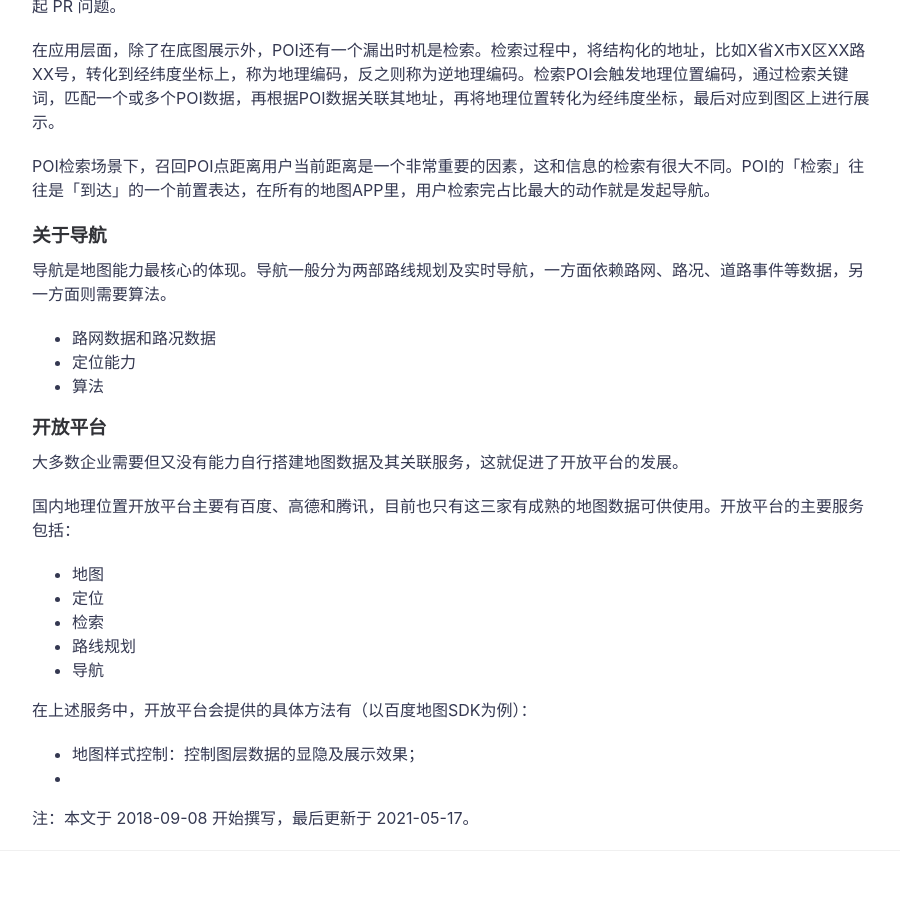
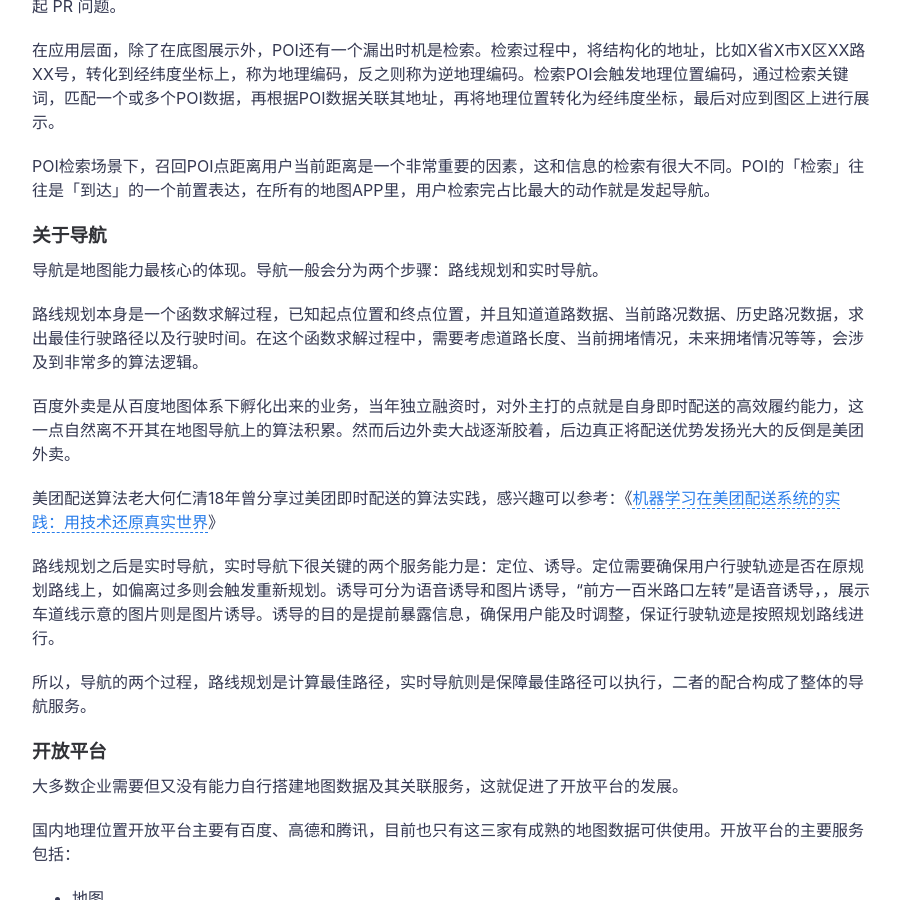
Before and after one commit to icarus507/icarus507.github.io, a Jekyll site: the page built from _posts/2018-09-08-谈谈地图（下）.md, in a window 1280 px wide and 900 px high, scrolled down 1714 px. Shown: the whole window, without its empty margins (188-1088 px from the left). Built offline with Jekyll 4.4.1, drawn with Linux system fonts in a browser that asks for light colours.

Commit message:
Update 2018-09-08-谈谈地图（下）.md

```diff
--- a/_posts/2018-09-08-谈谈地图（下）.md
+++ b/_posts/2018-09-08-谈谈地图（下）.md
@@ -45,11 +45,17 @@ POI检索场景下，召回POI点距离用户当前距离是一个非常重要
 
 ### 关于导航
 
-导航是地图能力最核心的体现。导航一般分为两部路线规划及实时导航，一方面依赖路网、路况、道路事件等数据，另一方面则需要算法。
+导航是地图能力最核心的体现。导航一般会分为两个步骤：路线规划和实时导航。
 
-* 路网数据和路况数据
-* 定位能力
-* 算法
+路线规划本身是一个函数求解过程，已知起点位置和终点位置，并且知道道路数据、当前路况数据、历史路况数据，求出最佳行驶路径以及行驶时间。在这个函数求解过程中，需要考虑道路长度、当前拥堵情况，未来拥堵情况等等，会涉及到非常多的算法逻辑。
+
+百度外卖是从百度地图体系下孵化出来的业务，当年独立融资时，对外主打的点就是自身即时配送的高效履约能力，这一点自然离不开其在地图导航上的算法积累。然而后边外卖大战逐渐胶着，后边真正将配送优势发扬光大的反倒是美团外卖。
+
+美团配送算法老大何仁清18年曾分享过美团即时配送的算法实践，感兴趣可以参考：《[机器学习在美团配送系统的实践：用技术还原真实世界](https://tech.meituan.com/2018/12/13/machine-learning-in-distribution-practice.html)》
+
+路线规划之后是实时导航，实时导航下很关键的两个服务能力是：定位、诱导。定位需要确保用户行驶轨迹是否在原规划路线上，如偏离过多则会触发重新规划。诱导可分为语音诱导和图片诱导，“前方一百米路口左转”是语音诱导，，展示车道线示意的图片则是图片诱导。诱导的目的是提前暴露信息，确保用户能及时调整，保证行驶轨迹是按照规划路线进行。
+
+所以，导航的两个过程，路线规划是计算最佳路径，实时导航则是保障最佳路径可以执行，二者的配合构成了整体的导航服务。
 
 
 ### 开放平台
```
